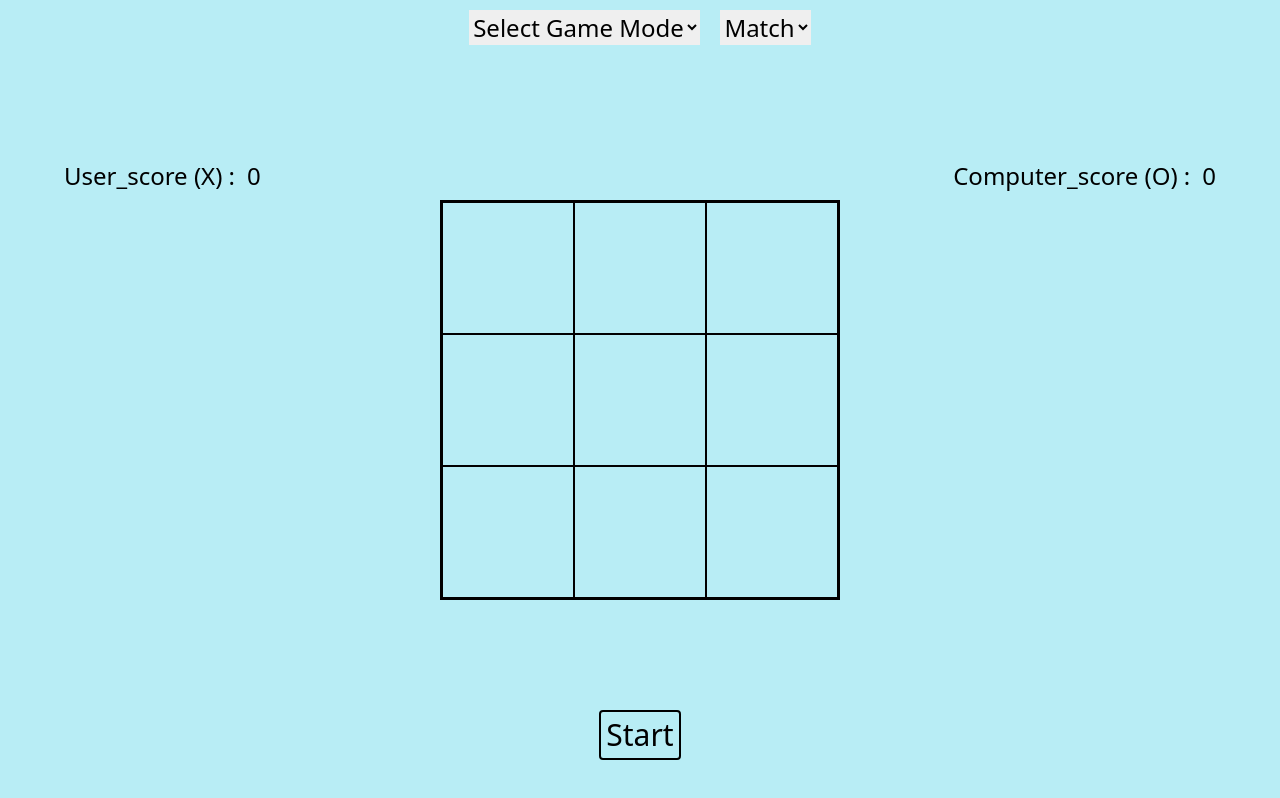
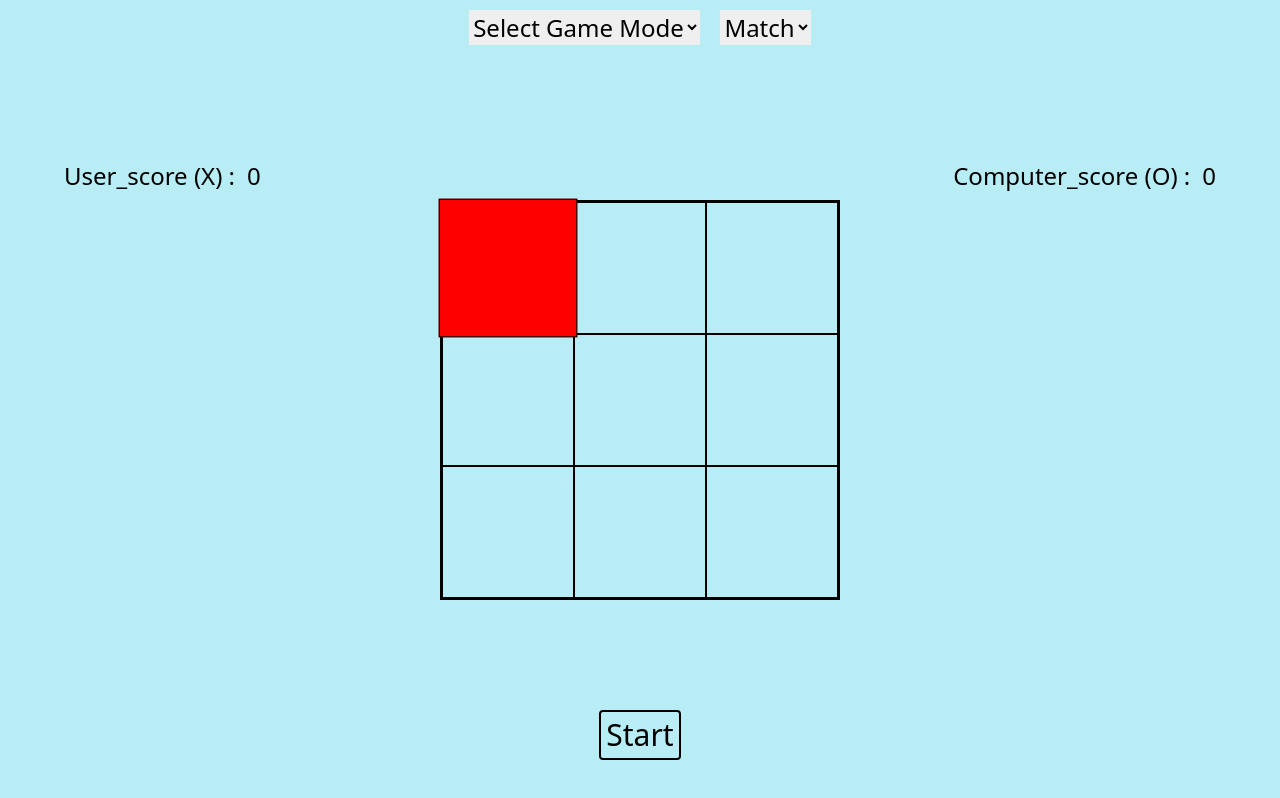
Before and after one commit to coder-gaurav69/Tic-tak-toe, a website: page index.html in a window 1280 px wide. In both pictures the pointer is over the element 508 px from the left and 268 px from the top of the page. Drawn offline with nearby package versions, Linux system fonts and the light colour scheme.

Commit message:
Update style.css

```diff
--- a/style.css
+++ b/style.css
@@ -9,10 +9,10 @@
 
 
 
-/* .entity:hover{
+.entity:hover{
     background:red;
     transform:scale(1.05);
-} */
+}
 
 .line{
     /* width:400px; */
```
